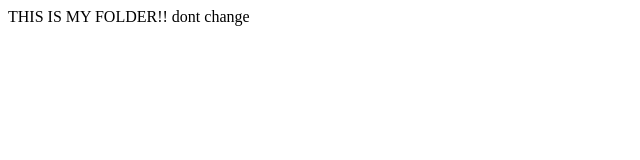
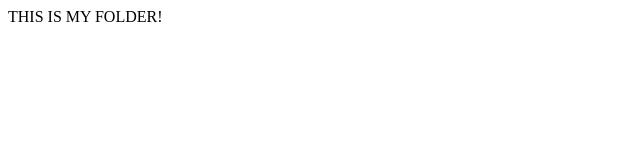
Before and after one commit to Manohar-gonugunta/Manohar, a plain HTML site: page index.html in a window 1280 px wide. Shown: the whole page, without its empty margins (0-640 px from the left). Drawn offline with Linux system fonts and the light colour scheme.

Commit message:
Revert "dont change"
This reverts commit 663245135cd5e837cf8bd1643c6813afc509b199.

```diff
--- a/index.html
+++ b/index.html
@@ -3,7 +3,6 @@
   <title>MY FOLDER</title>
 </head>
 <body>
-  THIS IS MY FOLDER!!
-  dont change
+  THIS IS MY FOLDER!
 </body>
 </html>
```
Also changed, not shown: 1 other file.
